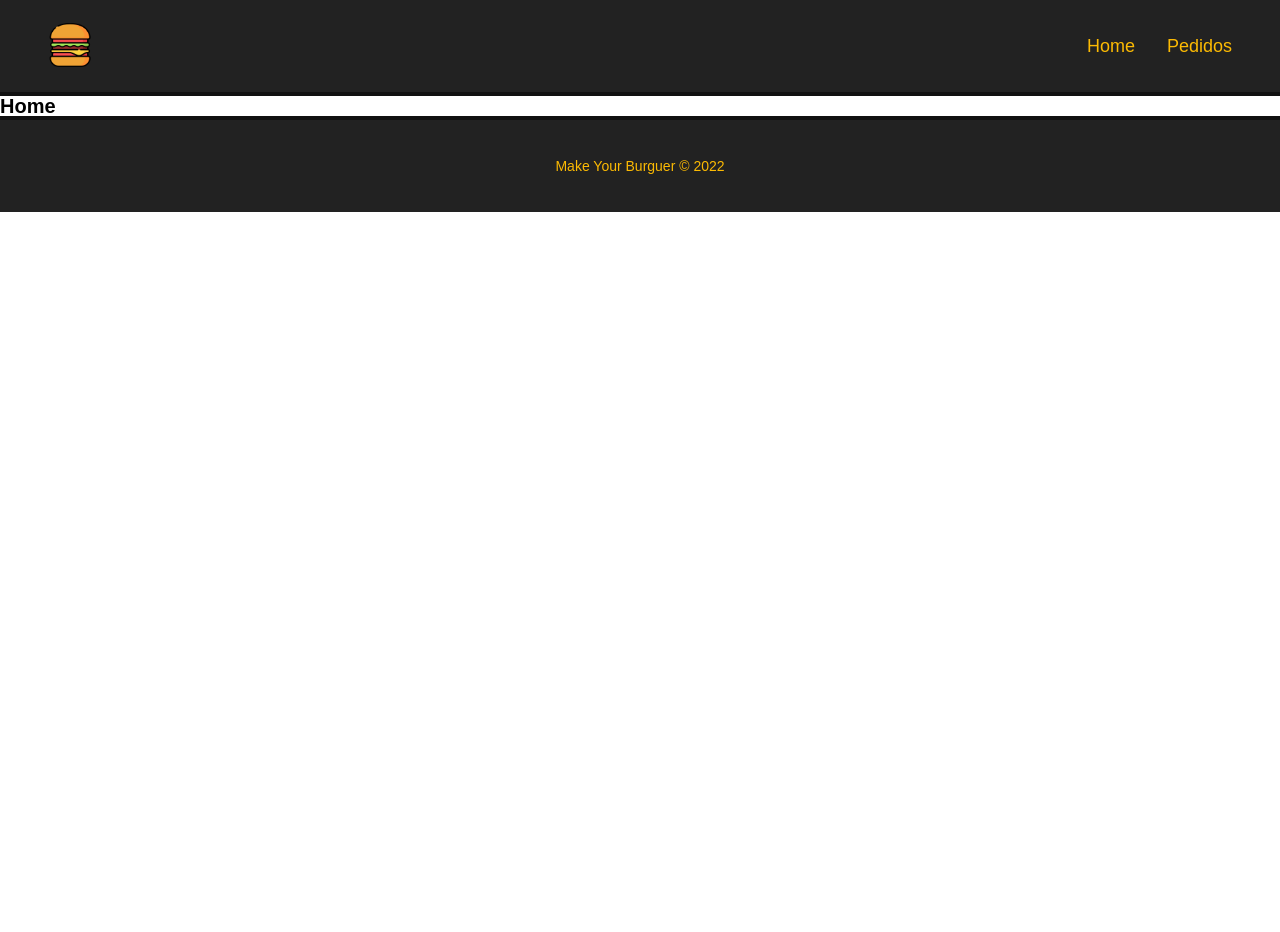
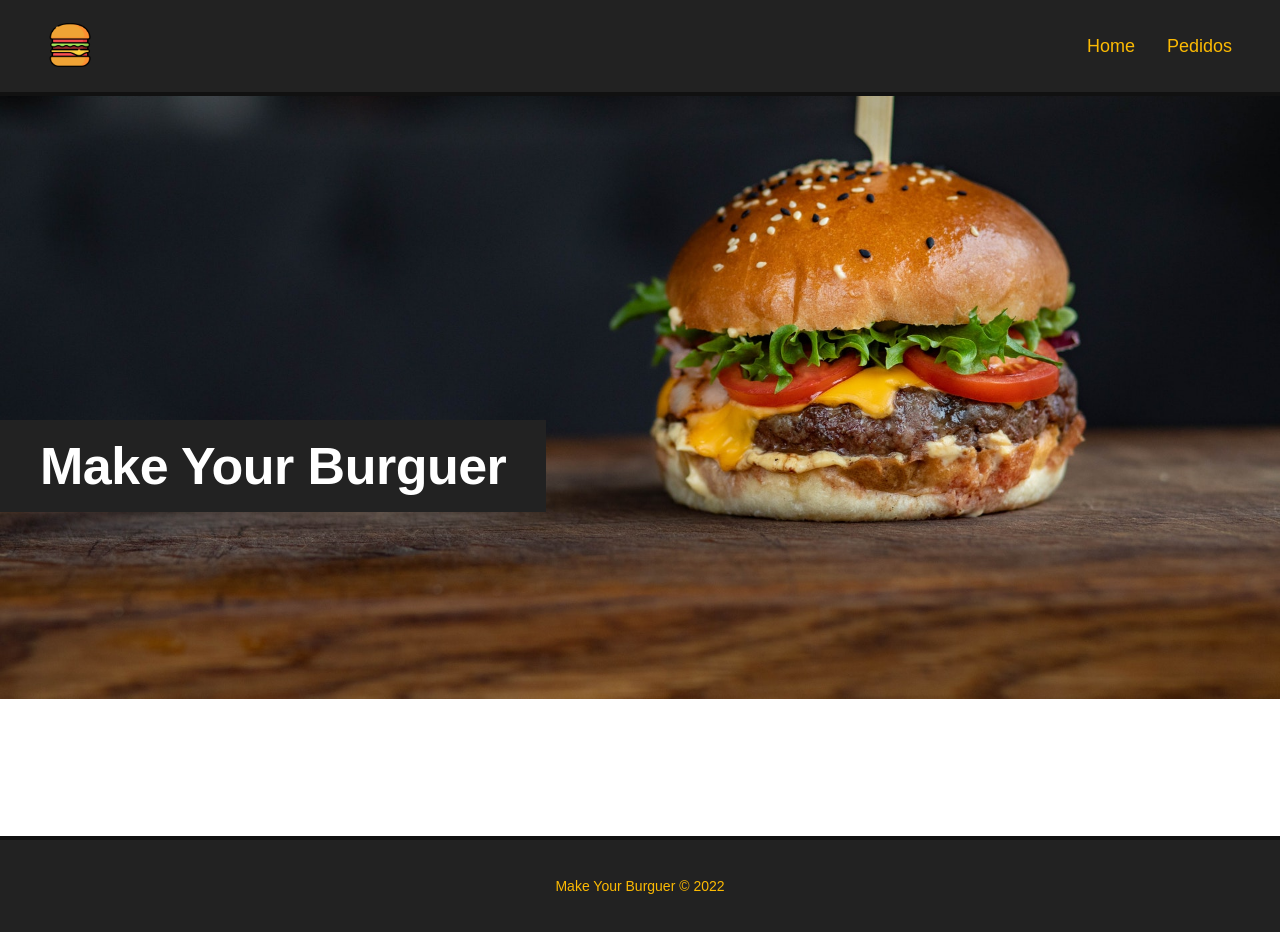
Before and after one commit to joaooneta/make_your_burguer_clone, a Vue app: page / in a window 1280 px wide. Before the commit the page ends 800 px from the top, so only its background shows below. Built offline with nearby package versions, Linux system fonts and the light colour scheme.

Commit message:
Desenvolvimento do componente HeroSection.vue, responsável por abrigar o banner da página.

```diff
--- a/src/components/Footer.vue
+++ b/src/components/Footer.vue
@@ -8,7 +8,7 @@
 export default { name: "Footer" };
 </script>
 
-<style>
+<style scoped>
 /* -------------- */
 /* --- FOOTER --- */
 /* -------------- */
--- /dev/null
+++ b/src/components/HeroSection.vue
@@ -0,0 +1,40 @@
+<template>
+  <section class="hero-section">
+    <div class="hero-container">
+      <h1 class="heading">Make Your Burguer</h1>
+    </div>
+  </section>
+</template>
+
+<script>
+export default {
+  name: "Hero",
+};
+</script>
+
+<style>
+/* -------------------- */
+/* --- HERO SECTION --- */
+/* -------------------- */
+.hero-container {
+  background-image: url("../../public/img/burger.jpg");
+  background-position: 0 -25rem;
+  background-size: cover;
+  background-repeat: no-repeat;
+  height: 74rem;
+  width: 100%;
+  display: flex;
+  align-items: center;
+  justify-content: flex-start;
+}
+
+.heading {
+  font-weight: 700;
+  color: #fff;
+  font-size: 5.2rem;
+  letter-spacing: -0.5px;
+  text-align: center;
+  background-color: #222;
+  padding: 2rem 4rem;
+}
+</style>
--- a/src/components/Navbar.vue
+++ b/src/components/Navbar.vue
@@ -16,7 +16,7 @@
   </header>
 </template>
 
-<script>
+<script scoped>
 export default {
   name: "Navbar",
   props: ["logo", "alt"],
--- a/src/views/HomeView.vue
+++ b/src/views/HomeView.vue
@@ -1,5 +1,18 @@
-<script setup></script>
+<template>
+  <main>
+    <HeroSection />
+  </main>
+</template>
 
-<template>
-  <main><h1>Home</h1></main>
-</template>
+<script>
+import HeroSection from "../components/HeroSection.vue";
+
+export default {
+  name: "Home",
+  components: {
+    HeroSection,
+  },
+};
+</script>
+
+<style scoped></style>
```
